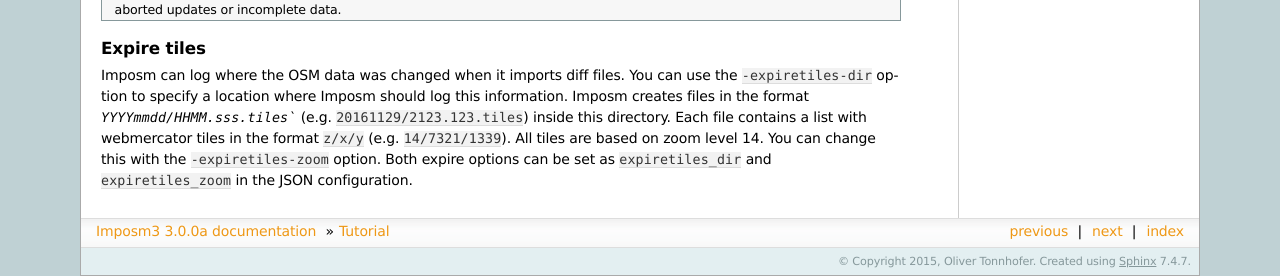
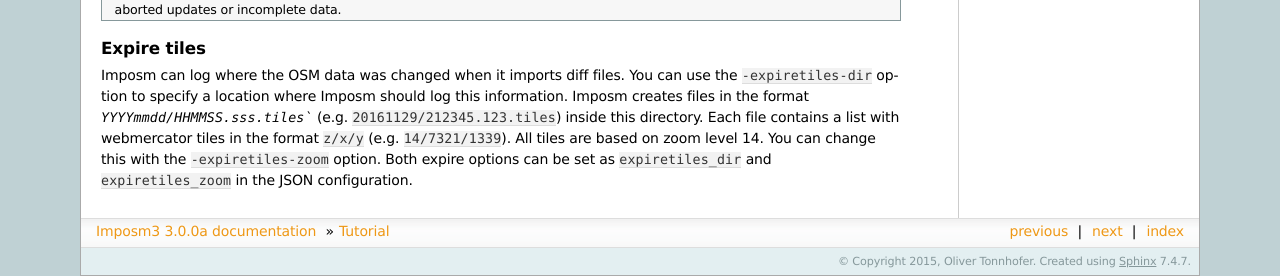
Before and after one commit to omniscale/imposm3, a Sphinx documentation site: the page built from docs/tutorial.rst, in a window 1280 px wide and 900 px high, scrolled down 4126 px. Shown: the part 624-900 px from the top of the window. Built offline with Sphinx 7.4.7, drawn with Linux system fonts in a browser that asks for light colours.

Commit message:
doc: fix format of expire tile filenames

```diff
--- a/docs/tutorial.rst
+++ b/docs/tutorial.rst
@@ -235,5 +235,5 @@
 Expire tiles
 ------------
 
-Imposm can log where the OSM data was changed when it imports diff files. You can use the ``-expiretiles-dir`` option to specify a location where Imposm should log this information. Imposm creates files in the format `YYYYmmdd/HHMM.sss.tiles`` (e.g. ``20161129/2123.123.tiles``) inside this directory. Each file contains a list with webmercator tiles in the format ``z/x/y`` (e.g. ``14/7321/1339``). All tiles are based on zoom level 14. You can change this with the ``-expiretiles-zoom`` option.
+Imposm can log where the OSM data was changed when it imports diff files. You can use the ``-expiretiles-dir`` option to specify a location where Imposm should log this information. Imposm creates files in the format `YYYYmmdd/HHMMSS.sss.tiles`` (e.g. ``20161129/212345.123.tiles``) inside this directory. Each file contains a list with webmercator tiles in the format ``z/x/y`` (e.g. ``14/7321/1339``). All tiles are based on zoom level 14. You can change this with the ``-expiretiles-zoom`` option.
 Both expire options can be set as ``expiretiles_dir`` and ``expiretiles_zoom`` in the JSON configuration.
```
